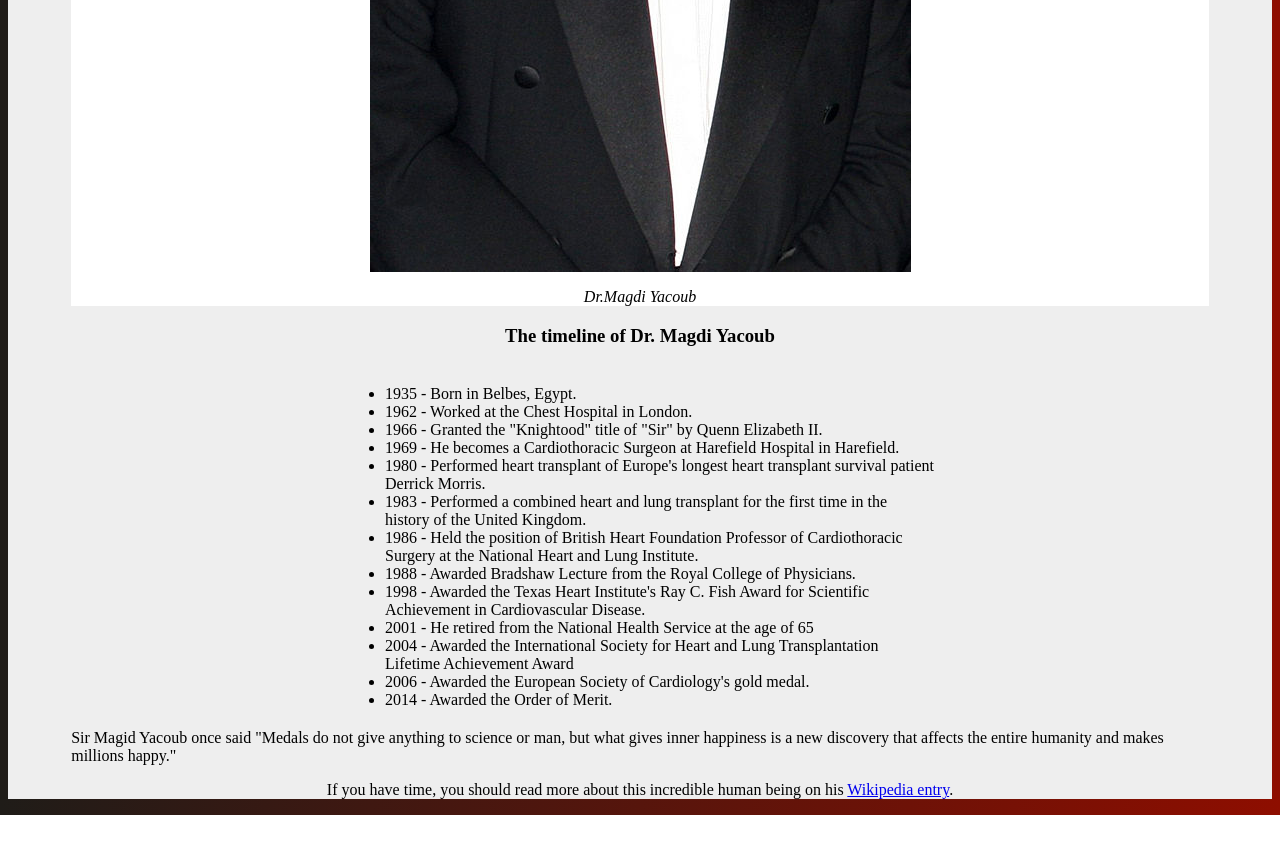
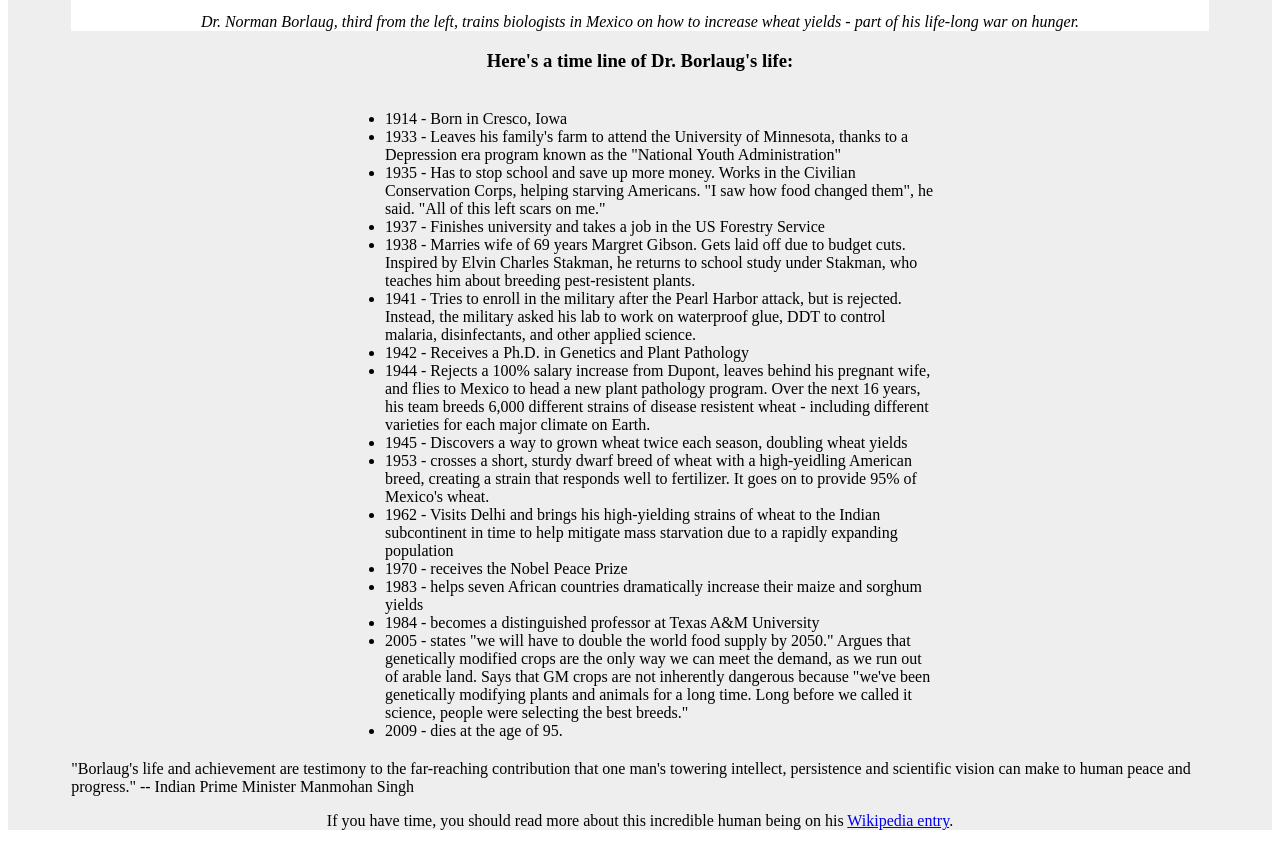
Before and after one commit to GitHubAccountUsername/Dr.-Norman-Borlaug-tribute-page, a plain HTML site: page index.html in a window 1280 px wide. Shown: the part 740-1586 px from the top of the page. Before the commit the page ends 1555 px from the top, so only its background shows below. Drawn offline with Linux system fonts and the light colour scheme.

Commit message:
Main changes

```diff
--- a/index.html
+++ b/index.html
@@ -9,38 +9,42 @@
 </head>
 <body>
   <div id="main">
-      <h1 id="title">Dr. Magdi Yacoub</h1>
-      <p >Also known as "The king of hearts"</p>
+      <h1 id="title">Dr. Norman Borlaug</h1>
+      <p >The man who saved a billion lives</p>
         <div id="img-div">
-            <img id="image" src="images/M_Yacoub.JPG">
-            <p id="img-caption"><em>Dr.Magdi Yacoub</em></p>
+            <img id="image" src="images/tribute-page-main-image.jpg">
+            <p id="img-caption"><em>Dr. Norman Borlaug, third from    the left, trains biologists in Mexico on how to increase wheat yields - part of his life-long war on hunger.</em></p>
         </div>
     <div id="tribute-info">
         <div id="info-title">
-            <h3>The timeline of Dr. Magdi Yacoub</h3>
+            <h3>Here's a time line of Dr. Borlaug's life:</h3>
         </div>
         <div id="info">
             <ul>
-                <li>1935 - Born in Belbes, Egypt.</li>
-                <li>1962 - Worked at the Chest Hospital in London.</li>
-                <li>1966 - Granted the "Knightood" title of "Sir" by Quenn Elizabeth II.</li>
-                <li>1969 - He becomes a Cardiothoracic Surgeon at Harefield Hospital in Harefield.</li>
-                <li>1980 - Performed heart transplant of Europe's longest heart transplant survival patient Derrick Morris.</li>
-                <li>1983 - Performed a combined heart and lung transplant for the first time in the history of the United Kingdom.</li>
-                <li>1986 - Held the position of British Heart Foundation Professor of Cardiothoracic Surgery at the National Heart and Lung Institute.</li>
-                <li>1988 - Awarded Bradshaw Lecture from the Royal College of Physicians.</li>
-                <li>1998 - Awarded the Texas Heart Institute's Ray C. Fish Award for Scientific Achievement in Cardiovascular Disease.</li>
-                <li>2001 - He retired from the National Health Service at the age of 65</li>
-                <li>2004 - Awarded the International Society for Heart and Lung Transplantation Lifetime Achievement Award</li>
-                <li>2006 - Awarded the European Society of Cardiology's gold medal.</li>
-                <li>2014 - Awarded the Order of Merit.</li>
-
+                <li>1914 - Born in Cresco, Iowa</li>
+                <li>1933 - Leaves his family's farm to attend the University of Minnesota, thanks to a Depression era program known as the "National Youth Administration"</li>
+                <li>1935 - Has to stop school and save up more money. Works in the Civilian Conservation Corps, helping starving Americans. "I saw how food changed them", he said. "All of this left scars on me."</li>
+                <li>1937 - Finishes university and takes a job in the US Forestry Service</li>
+                <li>1938 - Marries wife of 69 years Margret Gibson. Gets laid off due to budget cuts. Inspired by Elvin Charles Stakman, he returns to school study under Stakman, who teaches him about breeding pest-resistent plants.</li>
+                <li>1941 - Tries to enroll in the military after the Pearl Harbor attack, but is rejected. Instead, the military asked his lab to work on waterproof glue, DDT to control malaria, disinfectants, and other applied science.</li>
+                <li>1942 - Receives a Ph.D. in Genetics and Plant Pathology</li>
+                <li>1944 - Rejects a 100% salary increase from Dupont, leaves behind his pregnant wife, and flies to Mexico to head a new plant pathology program. Over the next 16 years, his team breeds 6,000 different strains of disease resistent wheat - including different varieties for each major climate on Earth.</li>
+                <li>1945 - Discovers a way to grown wheat twice each season, doubling wheat yields</li>
+                <li>1953 - crosses a short, sturdy dwarf breed of wheat with a high-yeidling American breed, creating a strain that responds well to fertilizer. It goes on to provide 95% of Mexico's wheat.</li>
+                <li>1962 - Visits Delhi and brings his high-yielding strains of wheat to the Indian subcontinent in time to help mitigate mass starvation due to a rapidly expanding population</li>
+                <li>1970 - receives the Nobel Peace Prize</li>
+                <li>1983 - helps seven African countries dramatically increase their maize and sorghum yields</li>
+                <li>1984 - becomes a distinguished professor at Texas A&M University</li>
+                <li>2005 - states "we will have to double the world food supply by 2050." Argues that genetically modified crops are the only way we can meet the demand, as we run out of arable land. Says that GM crops are not inherently dangerous because "we've been genetically modifying plants and animals for a long time. Long before we called it science, people were selecting the best breeds."</li>
+                <li>2009 - dies at the age of 95.</li>
             </ul>
         </div>
-        <div id="statement">Sir Magid Yacoub once said "Medals do not give anything to science or man, but what gives inner happiness is a new discovery that affects the entire humanity and makes millions happy."</div>
+        <div id="statement">"Borlaug's life and achievement are testimony to the far-reaching contribution that one man's towering intellect, persistence and scientific vision can make to human peace and progress."
+
+            -- Indian Prime Minister Manmohan Singh</div>
     </div>
     <div id="last">
-        <p>If you have time, you should read more about this incredible human being on his <a id="tribute-link" target="_blank" href="https://en.wikipedia.org/wiki/Magdi_Yacoub">Wikipedia entry</a>.</p>
+        <p>If you have time, you should read more about this incredible human being on his <a id="tribute-link" target="_blank" href="https://en.wikipedia.org/wiki/Norman_Borlaug">Wikipedia entry</a>.</p>
     </div>
 
 
--- a/styles.css
+++ b/styles.css
@@ -1,9 +1,3 @@
-body {
-    background: #8E0E00;  /* fallback for old browsers */
-background: -webkit-linear-gradient(to right, #1F1C18, #8E0E00);  /* Chrome 10-25, Safari 5.1-6 */
-background: linear-gradient(to right, #1F1C18, #8E0E00); /* W3C, IE 10+/ Edge, Firefox 16+, Chrome 26+, Opera 12+, Safari 7+ */
-
-}
 #main {
     background-color: #eeeeee;
     padding-left: 5%;
```
Also changed, not shown: images/tribute-page-main-image.jpg (added), 3 other files.
